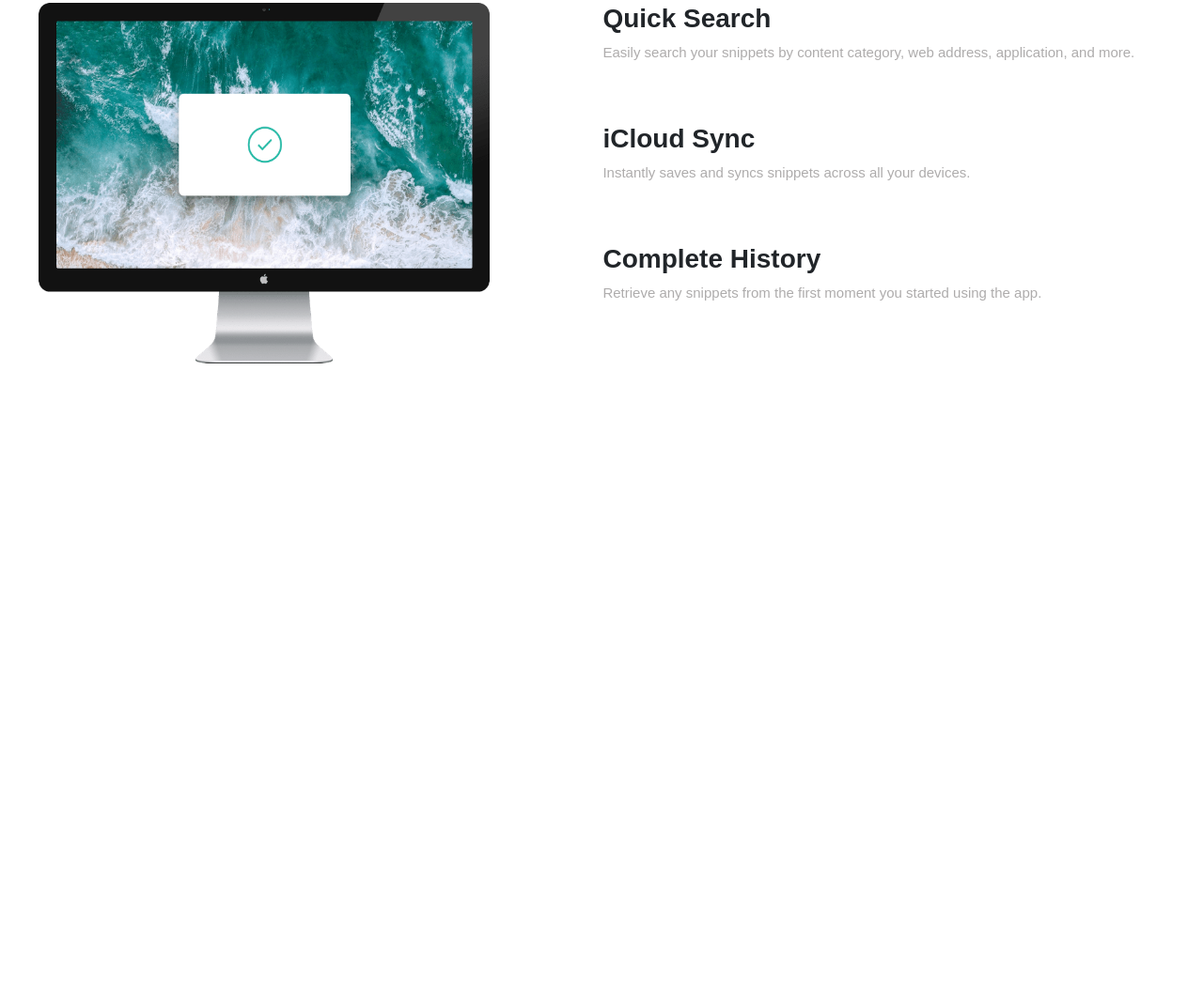
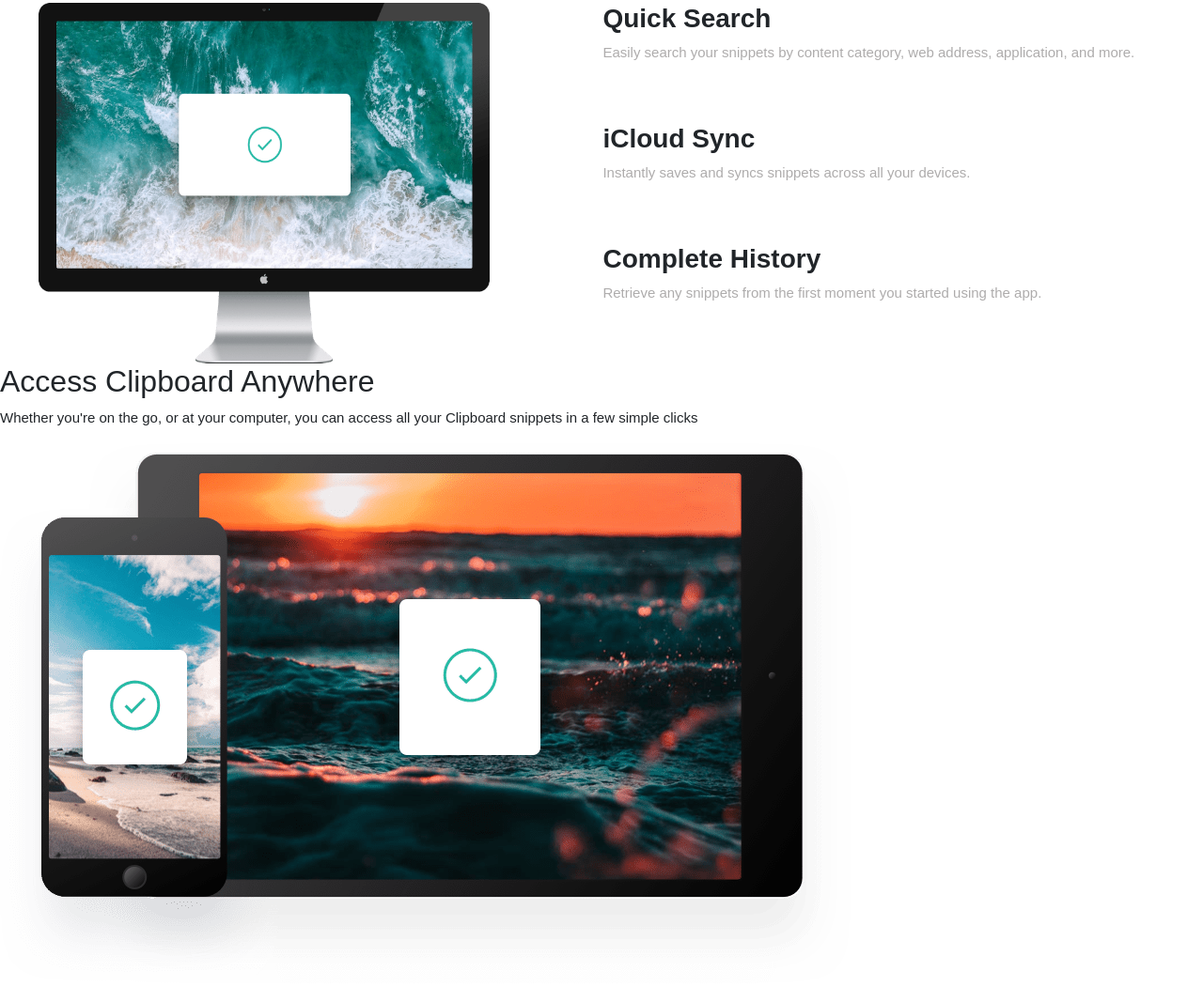
Before and after one commit to Miron-Silviu/Clipboard-landing-page, a plain HTML site: page index.html in a window 1280 px wide. Shown: the part 835-1886 px from the top of the page at 94% size. Before the commit the page ends 1334 px from the top, so only its background shows below. Drawn offline with nearby package versions, Linux system fonts and the light colour scheme; a web font is replaced by a local one.

Commit message:
Build :Build clipboard continer.

```diff
--- a/index.html
+++ b/index.html
@@ -86,6 +86,14 @@
             </p>
           </div>
         </div>
+        <div class="clipboard">
+          <h2>Access Clipboard Anywhere</h2>
+          <p>
+            Whether you're on the go, or at your computer, you can access all
+            your Clipboard snippets in a few simple clicks
+          </p>
+          <img src="./images/image-devices.png" alt="device" />
+        </div>
       </section>
     </main>
   </body>
```
